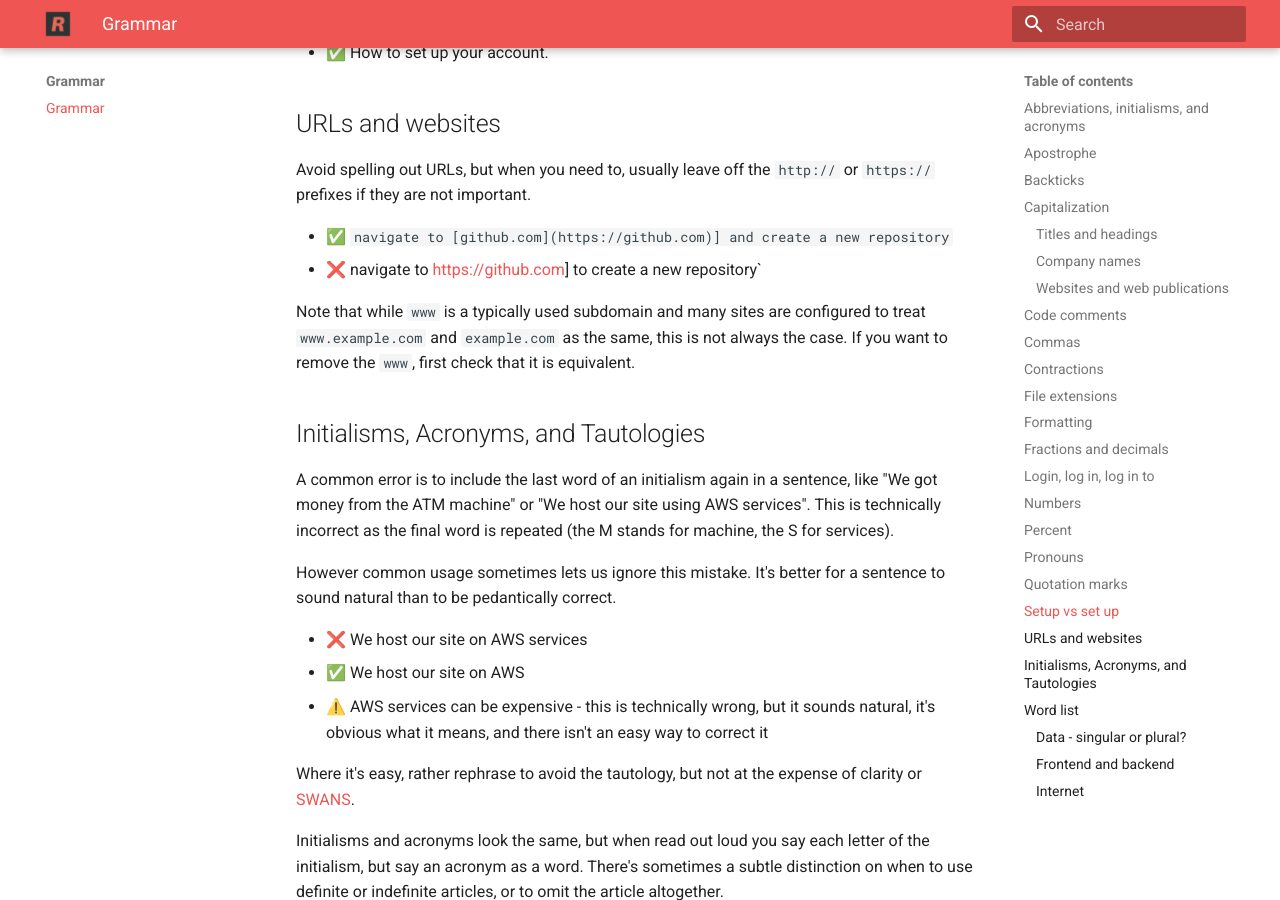
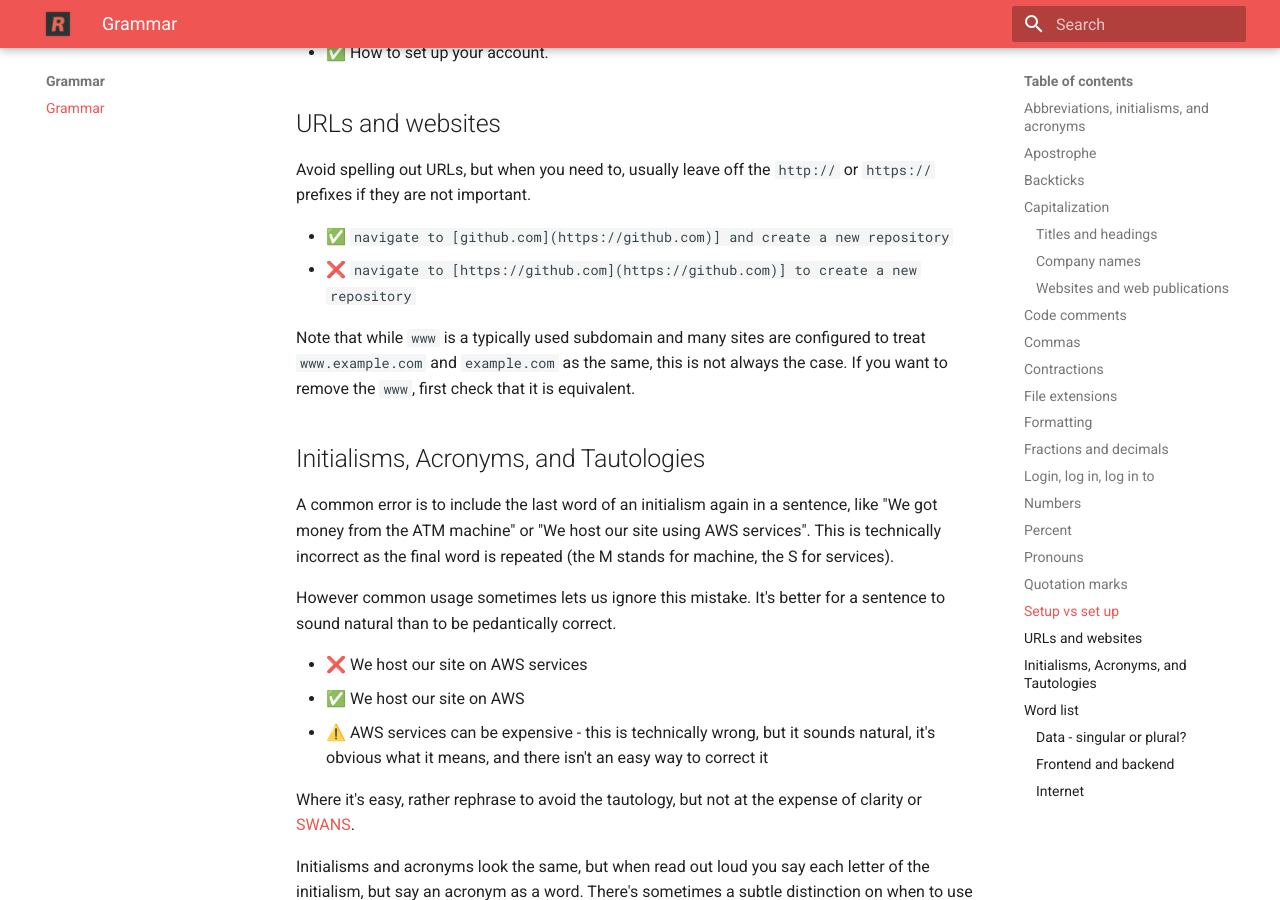
Before and after one commit to ritza-co/styleguide.ritza.co, an MkDocs documentation site: the page built from docs/grammar/grammar.md, in a window 1280 px wide and 900 px high, scrolled down 6296 px. Built offline with MkDocs 1.6.1 and Material for MkDocs 9.7.7, drawn with Linux system fonts in a browser that asks for light colours.

Commit message:
fix backtick

```diff
--- a/docs/grammar/grammar.md
+++ b/docs/grammar/grammar.md
@@ -236,7 +236,7 @@ We use **set up** as a verb:
 Avoid spelling out URLs, but when you need to, usually leave off the `http://` or `https://` prefixes if they are not important.
 
 * ✅ `navigate to [github.com](https://github.com)] and create a new repository`
-* ❌ navigate to [https://github.com](https://github.com)] to create a new repository`
+* ❌ `navigate to [https://github.com](https://github.com)] to create a new repository`
 
 Note that while `www` is a typically used subdomain and many sites are configured to treat `www.example.com` and `example.com` as the same, this is not always the case. If you want to remove the `www`, first check that it is equivalent.
 
```
